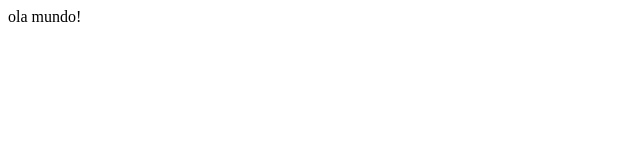
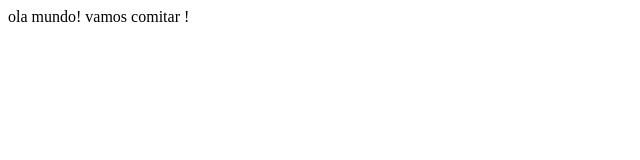
Before and after one commit to Dayvson26/projeto-curso-git, a plain HTML site: page index.html in a window 1280 px wide. Shown: the whole page, without its empty margins (0-640 px from the left). Drawn offline with Linux system fonts and the light colour scheme.

Commit message:
adicionando corpo ao html

```diff
--- a/index.html
+++ b/index.html
@@ -3,7 +3,7 @@
 </head>
 
 <body>
-ola mundo!
+ola mundo! vamos comitar !
 </body>
 
 </html>
```
